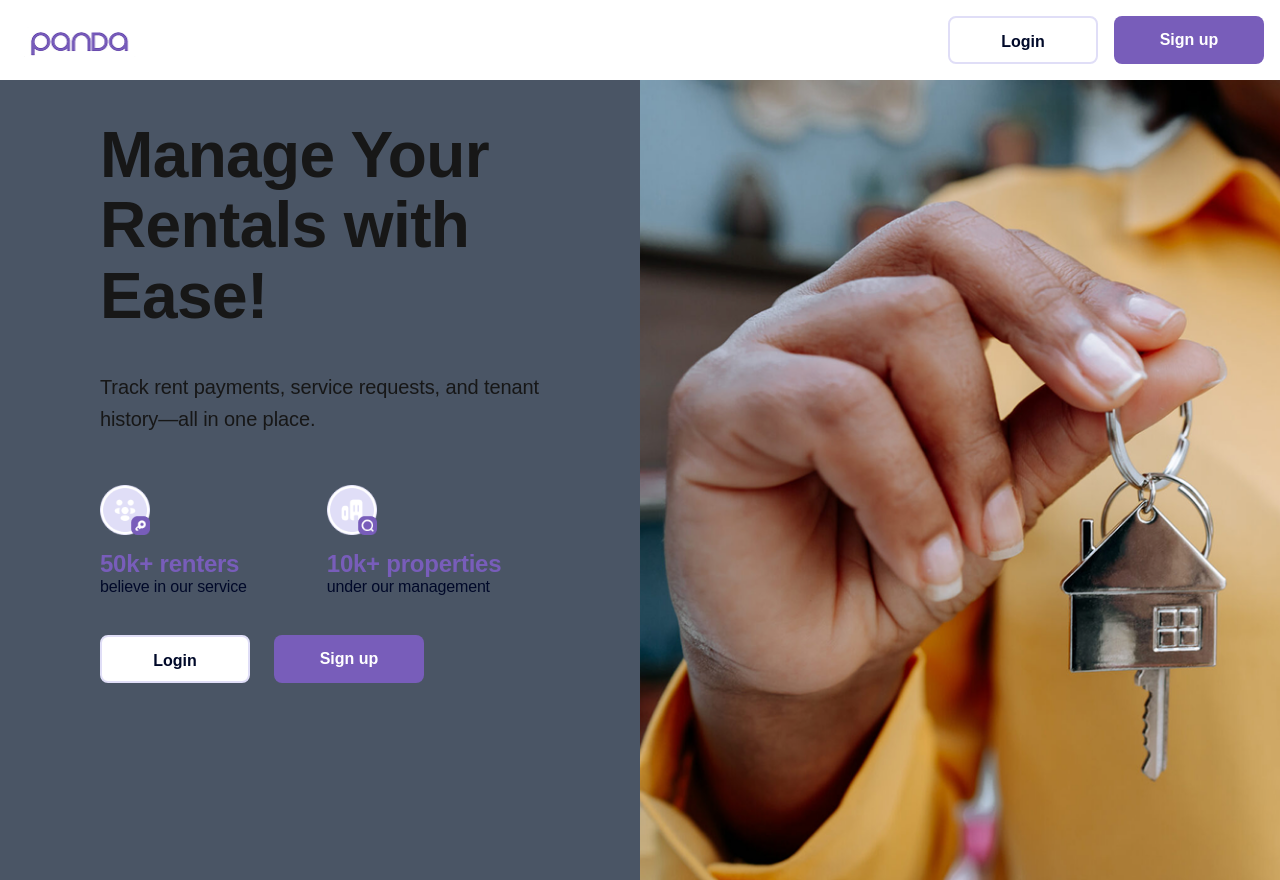
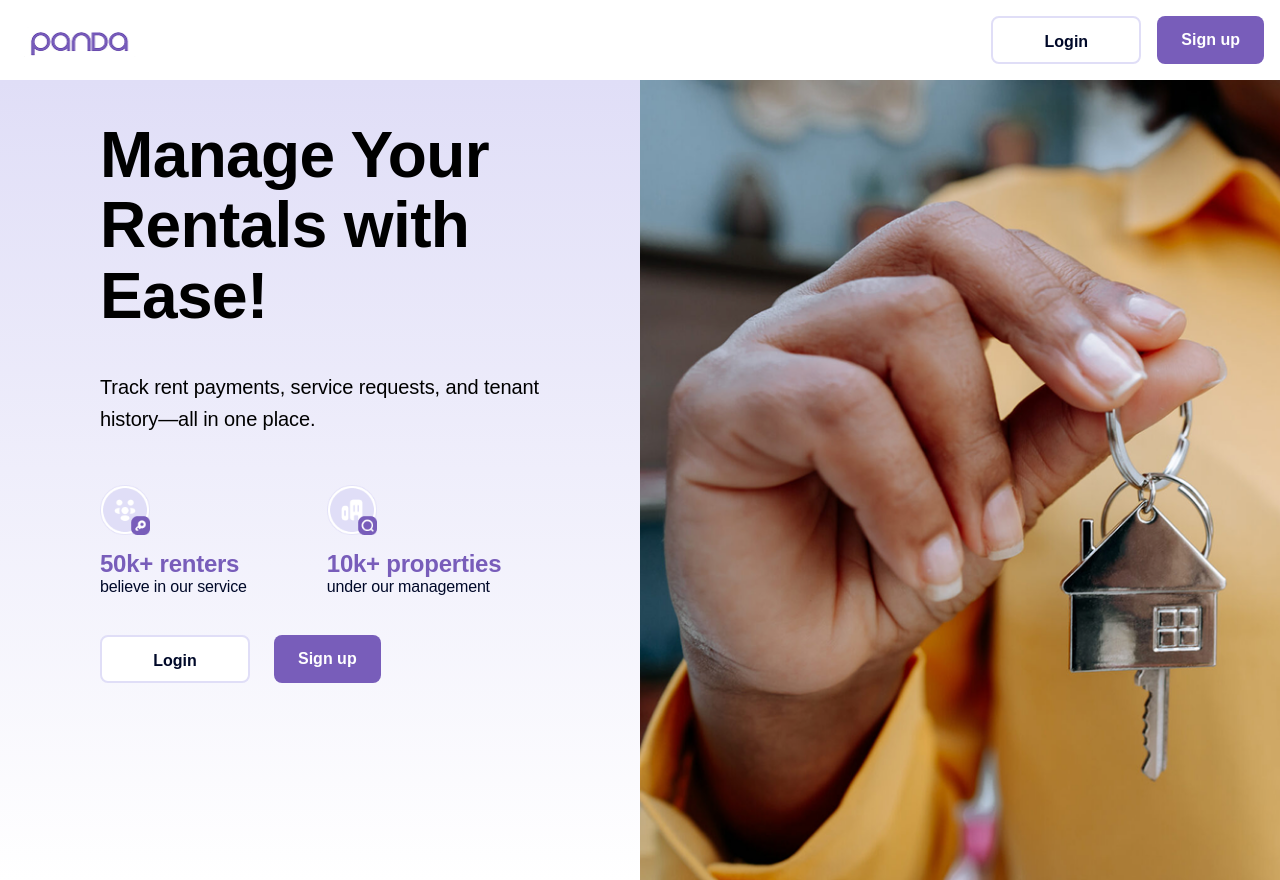
Before and after one commit to AJ-droi/panda-homes-frontend, a Next.js app: page / in a window 1280 px wide. Built offline with nearby package versions, Linux system fonts and the light colour scheme.

Commit message:
pulling main

```diff
--- a/app/page.tsx
+++ b/app/page.tsx
@@ -22,8 +22,8 @@ export default function Home() {
 
       <Navbar />
 
-      <div className="flex flex-col md:flex-row relative">
-        <div className="md:w-1/2 px-4 sm:px-6 md:px-10 lg:px-[100px] bg-gray-600 w-full flex flex-col min-h-screen md:overflow-y-auto py-10 z-10">
+      <div className="flex flex-col md:flex-row relative text-[#000]">
+        <div className="md:w-1/2 px-4 sm:px-6 md:px-10 lg:px-[100px] bg-gradient-to-b  from-[#E0DEF7] to-[#fff] w-full flex flex-col min-h-screen md:overflow-y-auto py-10 z-10">
           <div className="w-full max-w-[600px]">
             <div className="">
               <h1 className="font-[700] font-[Plus Jakarta Sans] leading-[110%] tracking-[-0.01em] text-[32px] sm:text-[48px] lg:text-[64px] flex justify-start">
--- a/components/ColouredButton.tsx
+++ b/components/ColouredButton.tsx
@@ -4,7 +4,7 @@ export interface ButtonProps {
 
 const ColouredButton: React.FC<ButtonProps> = ({ title }) => {
   return (
-    <button className="bg-[#785DBA] hover:cursor-pointer hover:border-[#E0DEF7] hover:border-2 hover:bg-white hover:text-black font-[700] text-white text-base h-[48px] px-6 w-[150px] py-[12px] rounded-[8px]">
+    <button className="bg-[#785DBA] hover:cursor-pointer hover:border-[#E0DEF7] hover:border-2 hover:bg-white hover:text-black font-[700] text-white text-base h-[48px] px-6 w-[100%] py-[12px] rounded-[8px]">
       {title}
     </button>
   );
--- a/components/landingPage/LandingPageTrackCard.tsx
+++ b/components/landingPage/LandingPageTrackCard.tsx
@@ -16,7 +16,7 @@ const LandingPageTrackCard = () => {
 
       <section className="py-4 sm:py-0 w-full sm:w-[33%] justify-center items-center flex border-t sm:border-t-0 border-gray-200">
         <Link href="/sign-in" className="w-full sm:w-auto flex justify-center">
-          <ColouredButton title="Sign up" />
+          <ColouredButton title="Create Account" />
         </Link>
       </section>
     </div>
```
